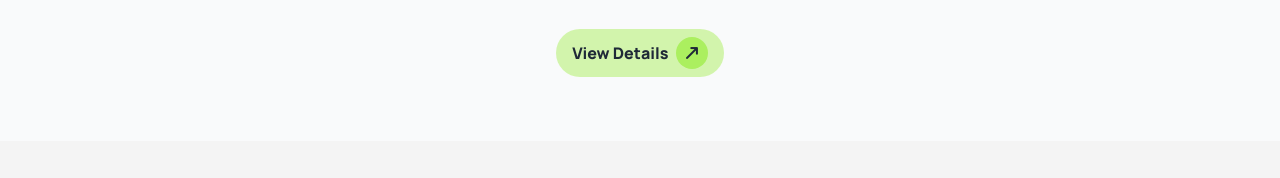
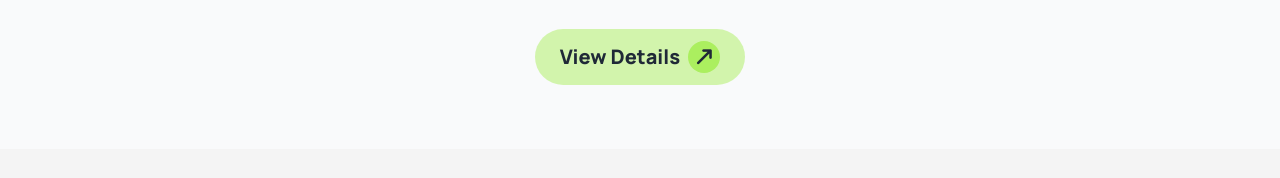
Before and after one commit to Takmim00/Assignment-03, a plain HTML site: page index.html in a window 1280 px wide. Shown: the part 621-799 px from the top of the page. Drawn offline with nearby package versions, Linux system fonts and the light colour scheme.

Commit message:
button width fixed

```diff
--- a/index.html
+++ b/index.html
@@ -78,7 +78,7 @@
             <div class="flex flex-col justify-center items-center lg:pb-16 pb-8 space-y-8">
                 <h1 class="lg:text-6xl text-3xl font-extrabold text-center">A barn house of this design has a striking appearance</h1>
                 <p class="font-medium text-center text-gray-500 lg:w-2/3">The barn house captivates with its blend of rustic charm and modern sophistication, featuring weathered wood, sleek metal accents, and large windows that flood the space with natural light.</p>
-                <button class="px-4 py-2 bg-[#ABEF5F80] rounded-full font-extrabold">View Details <i class="fa-solid fa-arrow-up-long rotate-45 w-8 h-8 bg-[#ABEF5F] inline-flex rounded-full justify-center items-center ml-1"></i></button>
+                <button class="px-6 py-3 lg:w-[210px] w-full bg-[#ABEF5F80] rounded-full text-xl font-extrabold">View Details <i class="fa-solid fa-arrow-up-long rotate-45 w-8 h-8 bg-[#ABEF5F] inline-flex rounded-full justify-center items-center text-xl font-extrabold ml-1 "></i></button>
             </div>
          </div>
     </header>
@@ -259,7 +259,7 @@
             <i class="fa-solid fa-arrow-up-long rotate-45 w-10 h-10 bg-[#ABEF5F] inline-flex rounded-full text-black justify-center items-center text-2xl"></i>
             <a class=" text-4xl font-bold">Rinterio</a>
         </div>
-        <p class="font-medium text-center text-[#737373] lg:w-2/3 ">A barn house, crafted with a perfect blend of tradition and innovation, stands as a testament to the beauty of rural life. Its design embraces open spaces and natural materials, creating a harmonious sanctuary that honors the past while welcoming the future.</p>
+        <p class="font-medium text-center text-[#737373] lg:w-2/3">A barn house, crafted with a perfect blend of tradition and innovation, stands as a testament to the beauty of rural life. Its design embraces open spaces and natural materials, creating a harmonious sanctuary that honors the past while welcoming the future.</p>
         <nav class="grid lg:grid-flow-col grid-cols-1 lg:gap-16">
           <a class="link link-hover hover:font-extrabold text-gray-300 duration-300 ease-in-out">Home</a>
           <a class="link link-hover hover:font-extrabold text-gray-300 duration-300 ease-in-out">Services</a>
```
